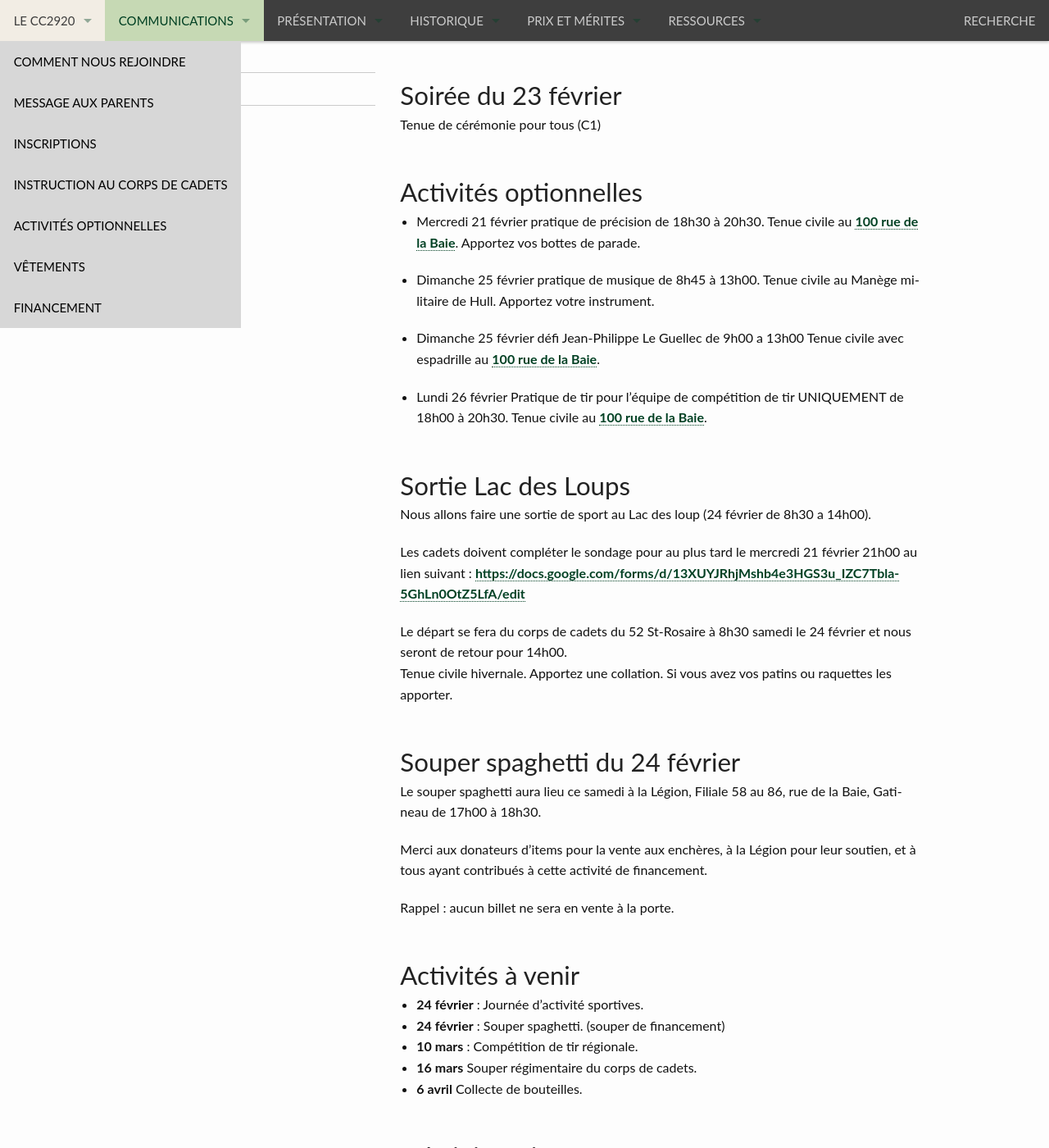
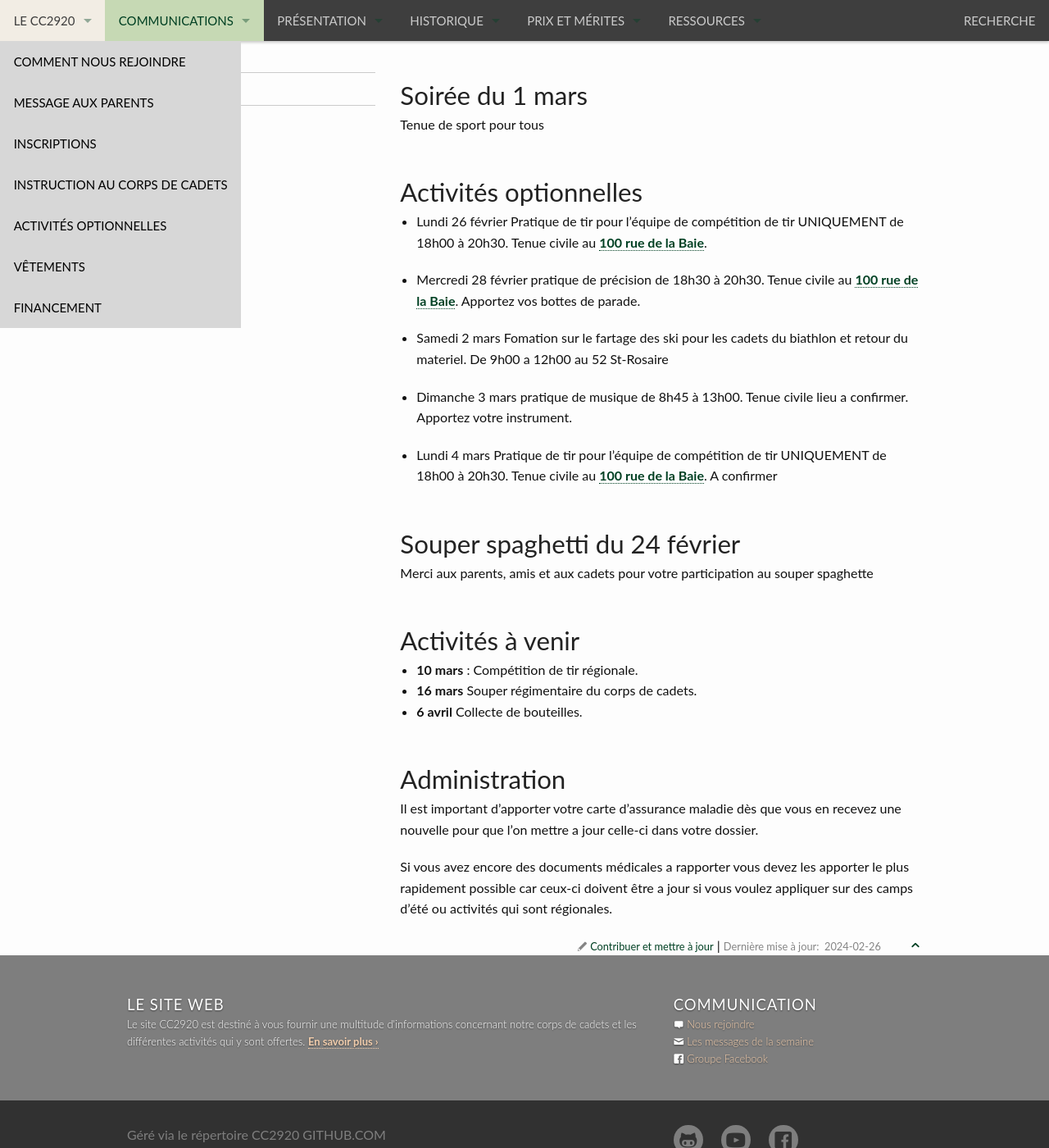
Before and after one commit to CC2920/web, a Jekyll site: the page built from _communications/messages.md, in a window 1280 px wide and 1400 px high, scrolled down 243 px. Shown: the whole window at 82% size. Built offline with Jekyll 4.4.1, drawn with Linux system fonts in a browser that asks for light colours.

Commit message:
Message semaine du 25 février

```diff
--- a/_communications/messages.md
+++ b/_communications/messages.md
@@ -3,44 +3,28 @@ title:  "Messages de la semaine"
 layout: "messages"
 ---
 
-## Soirée du 23 février
+## Soirée du 1 mars
 
-Tenue de cérémonie pour tous (C1)
+Tenue de sport pour tous
 
 ## Activités optionnelles
 
--  Mercredi 21 février pratique de précision de 18h30 à 20h30. Tenue civile au [100 rue de la Baie](/information/comment-nous-rejoindre/). Apportez vos bottes de parade.
+-  Lundi 26 février  Pratique de tir pour l'équipe de compétition de tir UNIQUEMENT de 18h00 à 20h30. Tenue civile au [100 rue de la Baie](/information/comment-nous-rejoindre/).
 
- - Dimanche 25 février pratique de musique de 8h45 à 13h00. Tenue civile au Manège militaire de Hull. Apportez votre instrument.
+-  Mercredi 28 février pratique de précision de 18h30 à 20h30. Tenue civile au [100 rue de la Baie](/information/comment-nous-rejoindre/). Apportez vos bottes de parade.
 
- - Dimanche 25 février défi Jean-Philippe Le Guellec de 9h00 a 13h00 Tenue civile avec espadrille au [100 rue de la Baie](/information/comment-nous-rejoindre/).
+ - Samedi 2 mars Fomation sur le fartage des ski pour les cadets du biathlon et retour du materiel. De 9h00 a 12h00 au 52 St-Rosaire
 
- - Lundi 26 février Pratique de tir pour l'équipe de compétition de tir UNIQUEMENT de 18h00 à 20h30. Tenue civile au [100 rue de la Baie](/information/comment-nous-rejoindre/).
+ - Dimanche 3 mars pratique de musique de 8h45 à 13h00. Tenue civile lieu a confirmer. Apportez votre instrument.
 
-## Sortie Lac des Loups
-
-Nous allons faire une sortie de sport au Lac des loup (24 février de 8h30 a 14h00).
-
-Les cadets doivent compléter le sondage pour au plus tard le mercredi 21 février 21h00 au lien suivant : <https://docs.google.com/forms/d/13XUYJRhjMshb4e3HGS3u_IZC7Tbla-5GhLn0OtZ5LfA/edit>
-
-Le départ se fera du corps de cadets du 52 St-Rosaire à 8h30 samedi le 24 février et nous seront de retour pour 14h00.
-Tenue civile hivernale.
-Apportez une collation.
-Si vous avez vos patins ou raquettes les apporter.
+ - Lundi 4 mars Pratique de tir pour l'équipe de compétition de tir UNIQUEMENT de 18h00 à 20h30. Tenue civile au [100 rue de la Baie](/information/comment-nous-rejoindre/). A confirmer
 
 ## Souper spaghetti du 24 février
 
-Le souper spaghetti aura lieu ce samedi à la Légion, Filiale 58 au 86, rue de la Baie, Gatineau de 17h00 à 18h30.
-
-Merci aux donateurs d’items pour la vente aux enchères, à la Légion pour leur soutien, et à tous ayant contribués à cette activité de financement.
-
-Rappel : aucun billet ne sera en vente à la porte.
-
+Merci aux parents, amis et aux cadets pour votre participation au souper spaghette
 
 ## Activités à venir
 
-- **24 février** : Journée d'activité sportives.
-- **24 février** : Souper spaghetti. (souper de financement)
 - **10 mars** : Compétition de tir régionale.
 - **16 mars** Souper régimentaire du corps de cadets.
 - **6 avril** Collecte de bouteilles.
```
